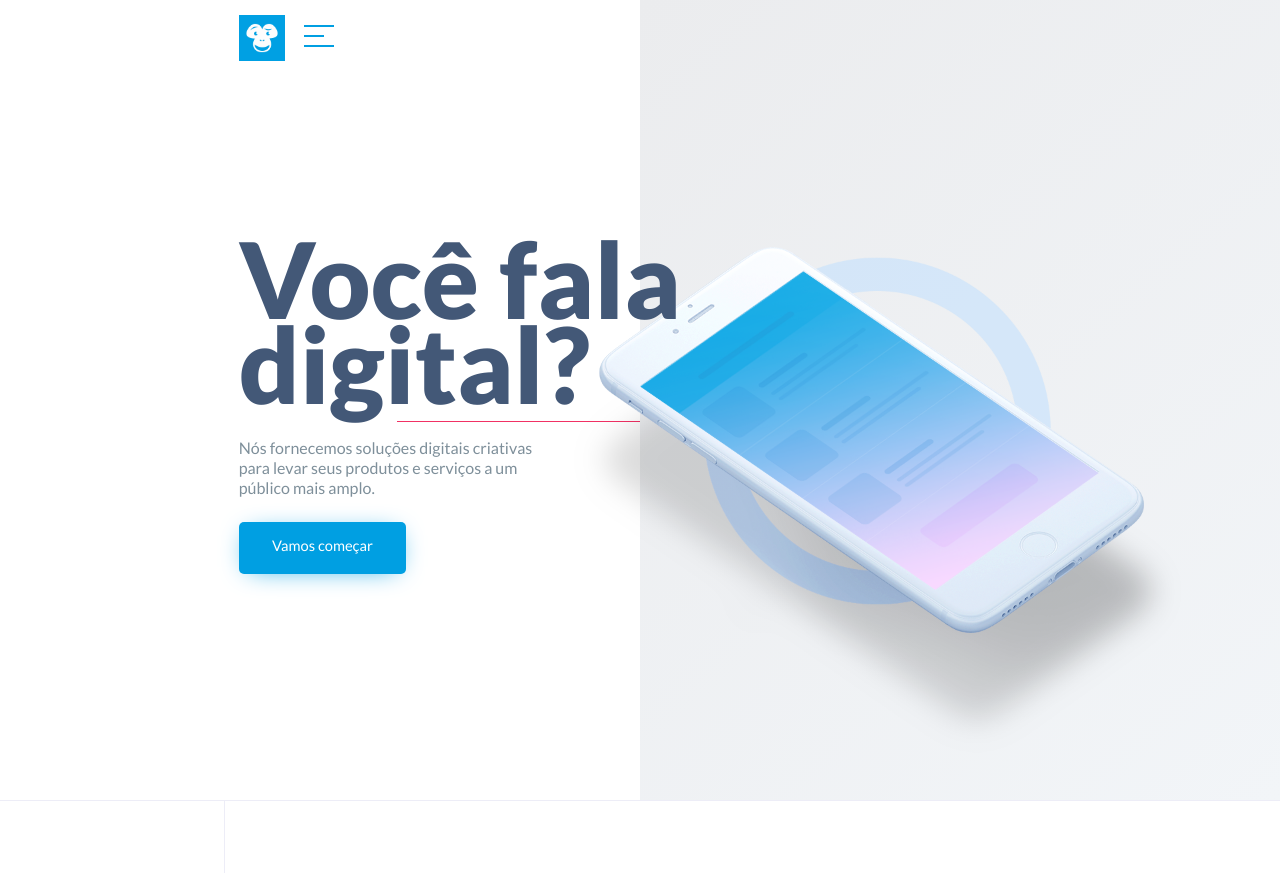
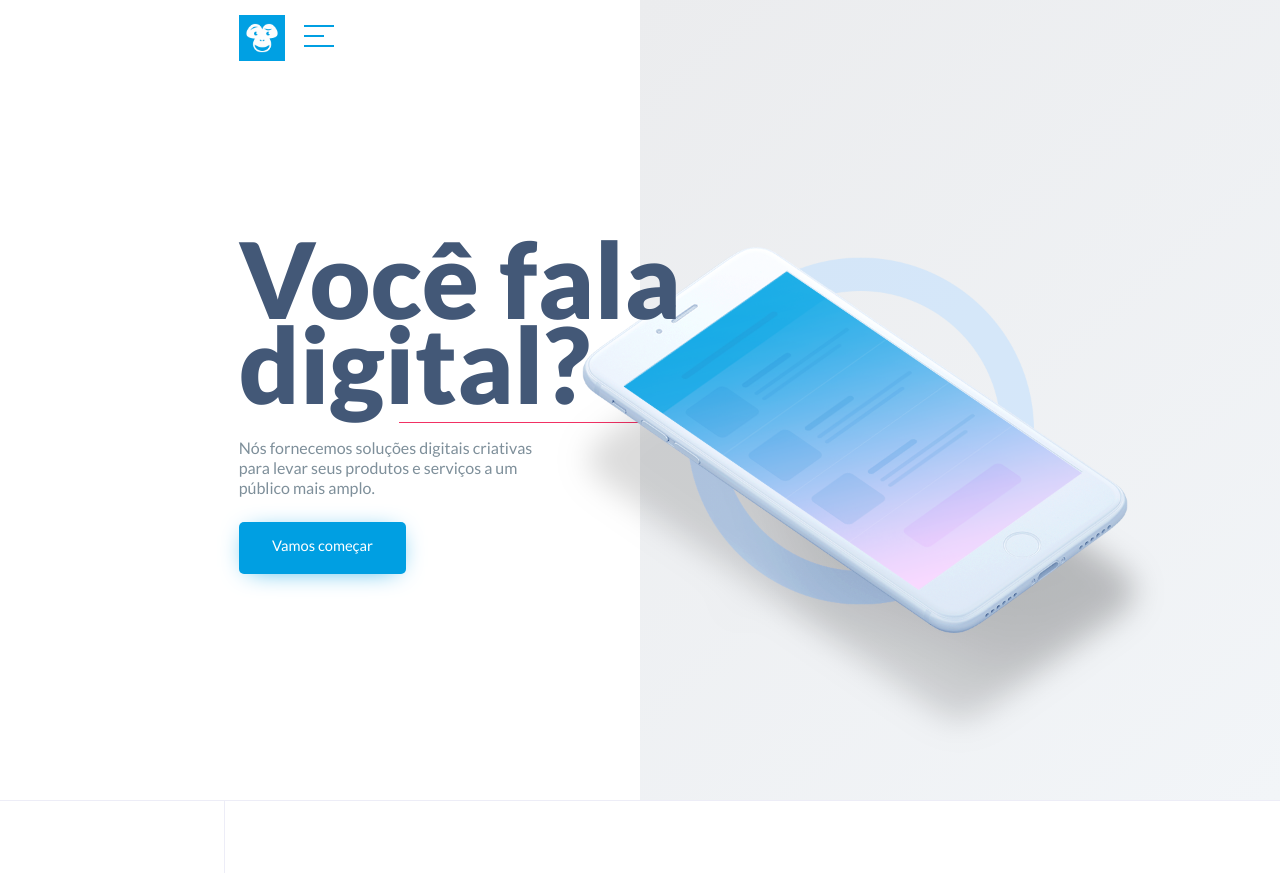
Before and after one commit to samuellevy/nokengo2018-front, a PHP site: page / in a window 1280 px wide. Shown: the top 873 px of the page. Run offline with PHP 8.4, Linux system fonts and the light colour scheme; style sheets or scripts are compiled from the project's sources.

Commit message:
viewport imagem header ok

```diff
--- a/source/scss/style.scss
+++ b/source/scss/style.scss
@@ -75,23 +75,10 @@
 $lato-bold: 'Lato Bold';
 
 //responsive viewport
-$max-breakpoint: 1920;
-$stop: 0;
-
 @function get-vw($target) {
-  $vw-context: ($max-breakpoint * .01) * 1px;
-  @if ($stop < 1920px){
+  $vw-context: (1920 * .01) * 1px;
   @return ($target/$vw-context) * 1vw;
 }
-  @else{
-    @return $target;
-  }
-}
-
-@media screen and (min-width: 1920px){
-  $stop: 1920px;
-}
-
 
 //default colors
 $white: #FFFFFF;
@@ -306,7 +293,6 @@
 #header{
 	height: 100vh;
 	width: 100vw;
-	overflow-y: hidden;
 	display: flex;
 	flex-wrap: nowrap;
 	background: transparent linear-gradient(-41deg, #f2f5f8, #ebecee) top right/50% 100% no-repeat fixed;
@@ -342,24 +328,26 @@
 			}
 		}
 		.image{
-			max-width: 0;
+			width: auto;
 			height: 100%;
 			display: flex;
       align-items: center;
+      position: relative;
 			img{
-				transform: translate(get-vw(-100px), get-vw(150px));
+				transform: translate(get-vw(-125px), get-vw(150px));
 				width: get-vw(912px);
         height: get-vw(759px);
+        position: absolute;
 			}
 			span{
 				height: get-vw(2px);
-				width: get-vw(365px);
+				width: get-vw(400px);
 				background-color: $pink-1;
         z-index: -1;
         position: absolute;
         top: 50%;
-				right: 50%;
-				margin-top: 2.5%;
+        left: -60%;
+        margin-top: 5.5%;
 			}
 		}
 	}
```
Lines whose indentation alone changed are shown as unchanged.
